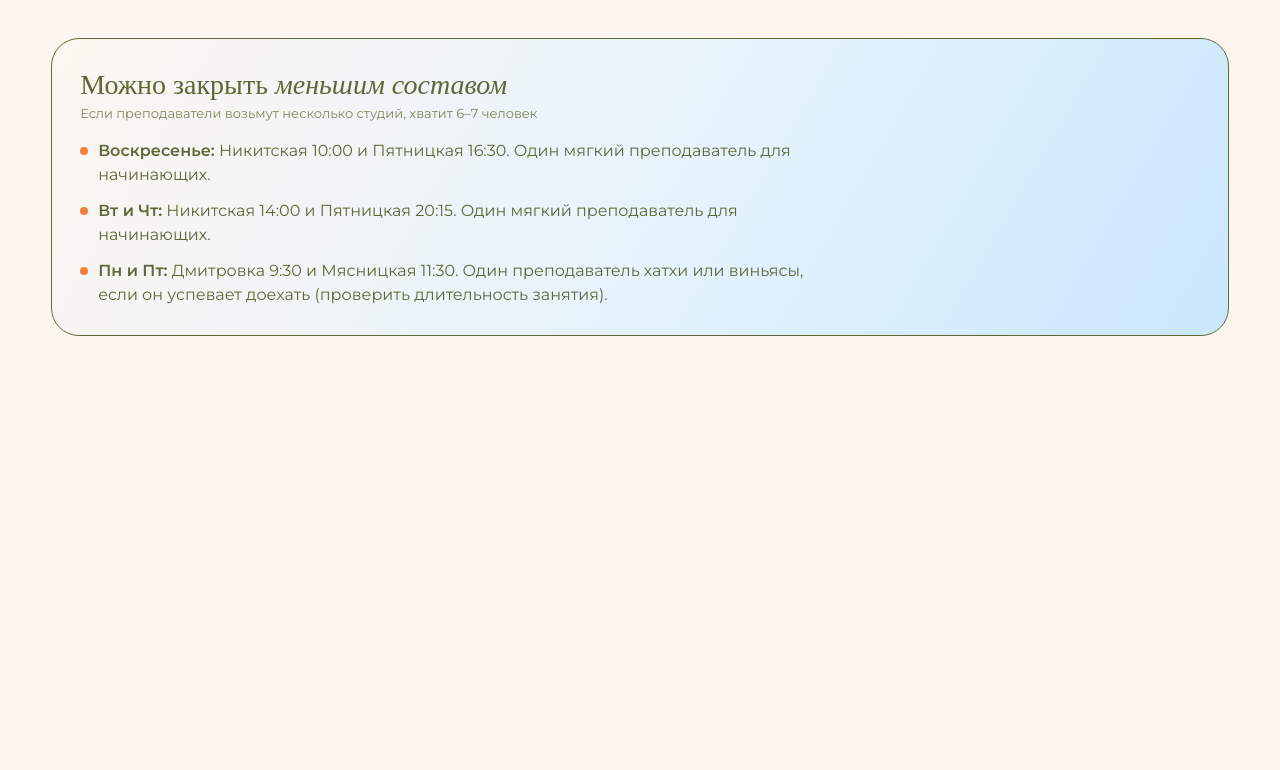
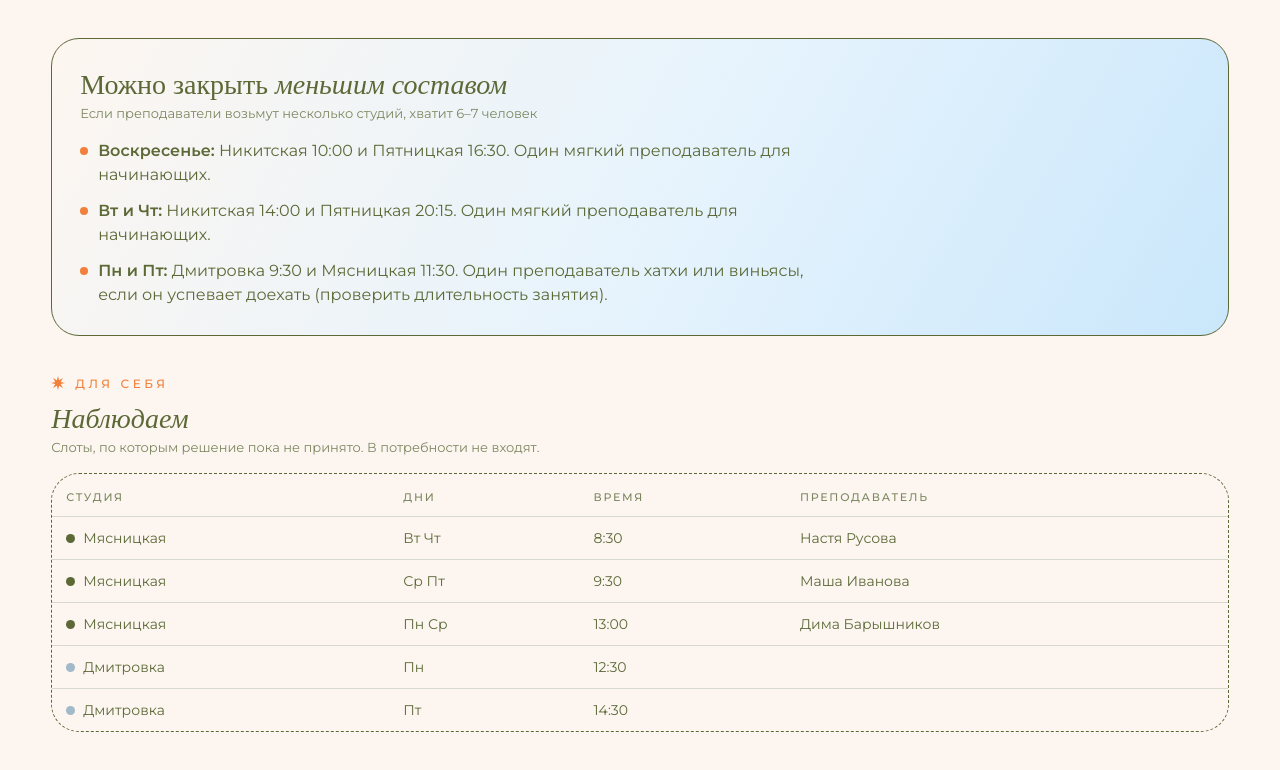
Before and after one commit to mininat4444-design/myasnitskaya-dashboard, a plain HTML site: page prepodavateli.html in a window 1280 px wide. Shown: the part 1960-2730 px from the top of the page. Before the commit the page ends 2344 px from the top, so only its background shows below. Drawn offline with nearby package versions, Linux system fonts and the light colour scheme; a web font is replaced by a local one.

Commit message:
Потребности: вернула блок «Наблюдаем»
Co-Authored-By: Claude Opus 5.5 <noreply@anthropic.com>

```diff
--- a/prepodavateli.html
+++ b/prepodavateli.html
@@ -97,6 +97,11 @@ html, body { margin: 0; background: #fdf6f0; } * { box-sizing: border-box; }
       <div class="tn-big">17</div>
       <div class="tn-tile-note">Во всех 4 студиях</div>
     </div>
+    <div class="tn-card tn-blue">
+      <div class="tn-tile-label">Наблюдаем</div>
+      <div class="tn-big">5</div>
+      <div class="tn-tile-note">Слотов под наблюдением, в счёт не входят</div>
+    </div>
   </section>
 
   <section class="tn-pad">
@@ -147,6 +152,18 @@ html, body { margin: 0; background: #fdf6f0; } * { box-sizing: border-box; }
       <li><span><b>Пн и Пт:</b> Дмитровка 9:30 и Мясницкая 11:30. Один преподаватель хатхи или виньясы, если он успевает доехать (проверить длительность занятия).</span></li>
     </ul>
   </div></section>
+
+  <section class="tn-pad tn-watch">
+    <p class="tn-kicker"><svg class="tn-star" viewBox="0 0 20 20" aria-hidden="true"><path d="M10 0l1.6 6.1 5.5-3.2-3.2 5.5L20 10l-6.1 1.6 3.2 5.5-5.5-3.2L10 20l-1.6-6.1-5.5 3.2 3.2-5.5L0 10l6.1-1.6-3.2-5.5 5.5 3.2z"/></svg>Для себя</p>
+    <h2><em>Наблюдаем</em></h2>
+    <p class="tn-sub">Слоты, по которым решение пока не принято. В потребности не входят.</p>
+    <div class="tn-table-wrap">
+      <table>
+        <thead><tr><th>Студия</th><th>Дни</th><th>Время</th><th>Преподаватель</th></tr></thead>
+        <tbody><tr><td><span class="tn-dot" style="background:#5c6937"></span>Мясницкая</td><td>Вт Чт</td><td>8:30</td><td>Настя Русова</td></tr><tr><td><span class="tn-dot" style="background:#5c6937"></span>Мясницкая</td><td>Ср Пт</td><td>9:30</td><td>Маша Иванова</td></tr><tr><td><span class="tn-dot" style="background:#5c6937"></span>Мясницкая</td><td>Пн Ср</td><td>13:00</td><td>Дима Барышников</td></tr><tr><td><span class="tn-dot" style="background:#a2b9c9"></span>Дмитровка</td><td>Пн</td><td>12:30</td><td></td></tr><tr><td><span class="tn-dot" style="background:#a2b9c9"></span>Дмитровка</td><td>Пт</td><td>14:30</td><td></td></tr></tbody>
+      </table>
+    </div>
+  </section>
 </div>
 </body>
 </html>
```
